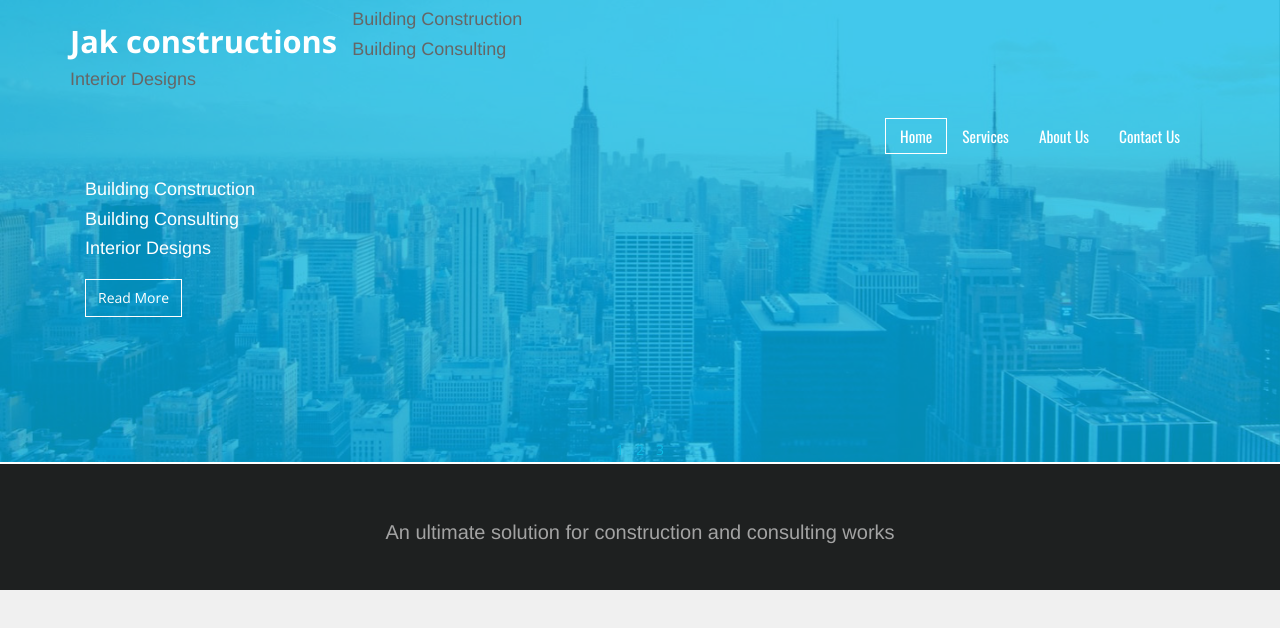
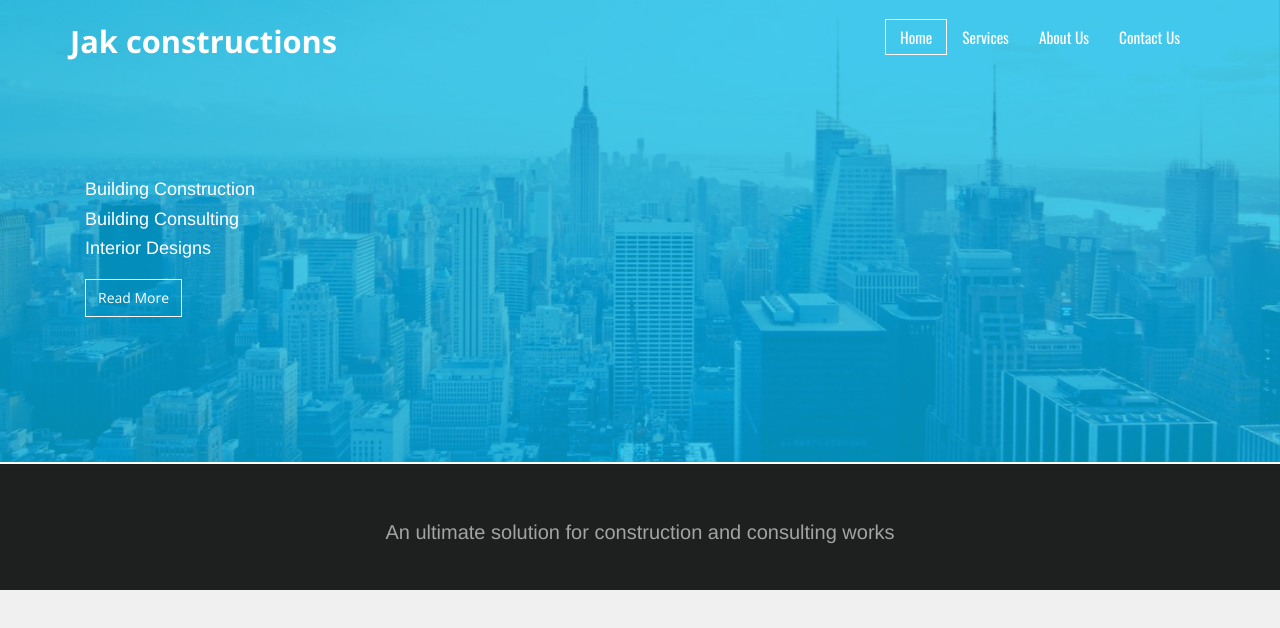
Before and after one commit to manishkp-kp/Jak-constructors.github.io, a plain HTML site: page index.html in a window 1280 px wide. Drawn offline with nearby package versions, Linux system fonts and the light colour scheme.

Commit message:
Update index.html

```diff
--- a/index.html
+++ b/index.html
@@ -37,10 +37,8 @@
     <nav class="navbar navbar-inverse" role="navigation">
       <div class="navbar-header">
         <button type="button" id="nav-toggle" class="navbar-toggle" data-toggle="collapse" data-target="#main-nav"> <span class="sr-only">Toggle navigation</span> <span class="icon-bar"></span> <span class="icon-bar"></span> <span class="icon-bar"></span> </button>
-        <a href="#" class="navbar-brand scroll-top logo  animated bounceInLeft"><b><i>Jak constructions </i></b></a> </div>
-	    <h4>Building Construction</h4>
-                  <h4>Building Consulting</h4>
-                  <h4>Interior Designs</h4>
+        <a href="#" class="navbar-brand scroll-top logo  animated bounceInLeft"><b><i>Jak constructions</i></b></a> </div>
+
       <!--/.navbar-header-->
       <div id="main-nav" class="collapse navbar-collapse">
         <ul class="nav navbar-nav" id="mainNav">
```
